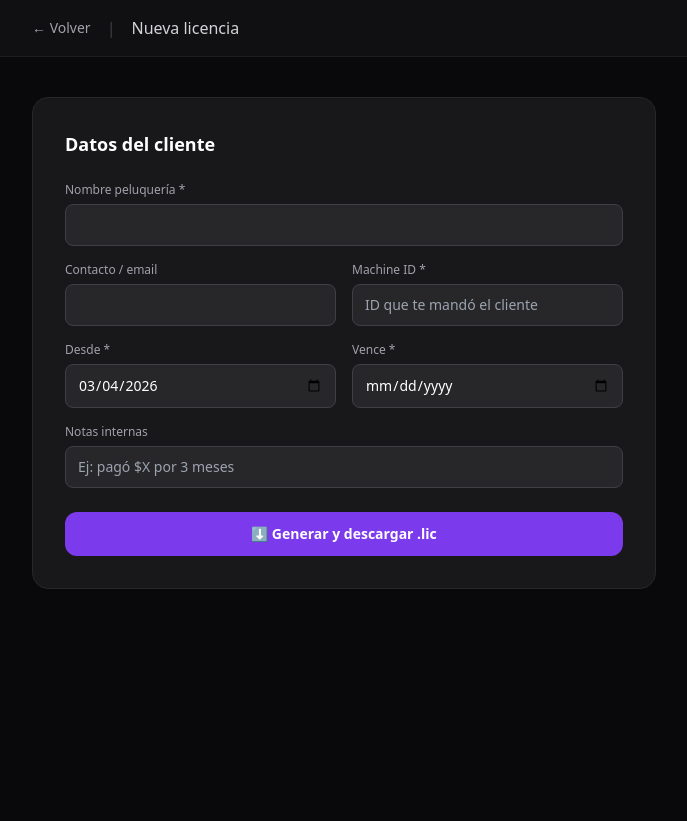
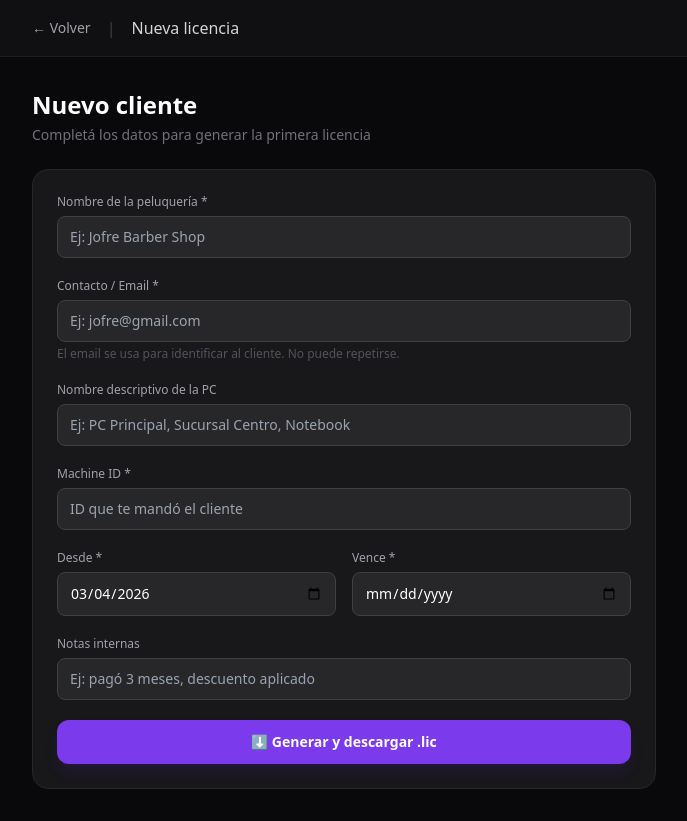
Before and after one commit to jtapiaa22/peluapp-admin, a Next.js app: page /nueva-licencia in a window 1280 px wide. Shown: the whole page, without its empty margins (296-983 px from the left). Before the commit the page ends 800 px from the top, so only its background shows below. Built offline with nearby package versions, Linux system fonts and the light colour scheme.

Commit message:
correccion

```diff
--- a/pages/api/generar-licencia.js
+++ b/pages/api/generar-licencia.js
@@ -4,18 +4,32 @@ import { createClient } from '@supabase/supabase-js'
 export default async function handler(req, res) {
   if (req.method !== 'POST') return res.status(405).end()
 
-  const { peluqueria, contacto, machineId, nombreMaquina, desde, hasta, notas } = req.body
+  const { peluqueria, contacto, machineId, nombreMaquina, desde, hasta, notas, esNuevoCliente } = req.body
+
   if (!peluqueria || !machineId || !desde || !hasta)
-    return res.status(400).json({ error: 'Faltan campos' })
-
+    return res.status(400).json({ error: 'Faltan campos obligatorios' })
 
   const sb = createClient(
     process.env.NEXT_PUBLIC_SUPABASE_URL,
     process.env.NEXT_PUBLIC_SUPABASE_ANON_KEY
   )
 
-  // Validar duplicado
-  if (contacto) {
+  // Validación según origen
+  if (esNuevoCliente && contacto) {
+    // Desde "Nueva licencia": el contacto no puede existir en absoluto
+    const { data: existente } = await sb
+      .from('licencias_vendidas')
+      .select('id')
+      .eq('contacto', contacto)
+      .limit(1)
+
+    if (existente?.length > 0) {
+      return res.status(400).json({
+        error: `Ya existe un cliente registrado con el contacto "${contacto}". Buscalo en el dashboard y agregá la máquina desde su detalle.`
+      })
+    }
+  } else if (!esNuevoCliente && contacto) {
+    // Desde "Agregar máquina": solo bloquear si esa máquina puntual ya está registrada
     const { data: existente } = await sb
       .from('licencias_vendidas')
       .select('id')
@@ -29,6 +43,7 @@ export default async function handler(req, res) {
       })
     }
   }
+  // Renovar: sin validación de duplicado, siempre permitido
 
   const SECRET_KEY = process.env.NEXT_PUBLIC_SECRET_KEY
   const firma = crypto
@@ -36,15 +51,18 @@ export default async function handler(req, res) {
     .update(`peluapp|${machineId}|${desde}|${hasta}`)
     .digest('hex')
 
-  const datos = { app: 'peluapp', machineId, desde, vence: hasta, firma }
+  const datos    = { app: 'peluapp', machineId, desde, vence: hasta, firma }
   const licBase64 = Buffer.from(JSON.stringify(datos)).toString('base64')
 
   const { error } = await sb.from('licencias_vendidas').insert({
-    peluqueria, contacto: contacto || null,
-    machine_id: machineId,
-    nombre_maquina: nombreMaquina || null,
-    desde, vence: hasta,
-    lic_base64: licBase64, notas: notas || null,
+    peluqueria,
+    contacto:       contacto       || null,
+    machine_id:     machineId,
+    nombre_maquina: nombreMaquina  || null,
+    desde,
+    vence:          hasta,
+    lic_base64:     licBase64,
+    notas:          notas          || null,
   })
 
   if (error) return res.status(500).json({ error: error.message })
--- a/pages/nueva-licencia.jsx
+++ b/pages/nueva-licencia.jsx
@@ -3,9 +3,18 @@ import { useRouter } from 'next/router'
 
 export default function NuevaLicencia() {
   const router = useRouter()
-  const [form, setForm] = useState({ peluqueria: '', contacto: '', machineId: '', desde: new Date().toISOString().split('T')[0], hasta: '', notas: '' })
+
+  const [form, setForm] = useState({
+    peluqueria:    '',
+    contacto:      '',
+    machineId:     '',
+    nombreMaquina: '',
+    desde:         new Date().toISOString().split('T')[0],
+    hasta:         '',
+    notas:         '',
+  })
   const [loading, setLoading] = useState(false)
-  const [msg, setMsg] = useState(null)
+  const [msg, setMsg]         = useState(null)
 
   const inp = "w-full bg-zinc-800 border border-zinc-700 rounded-lg px-3 py-2.5 text-white text-sm focus:outline-none focus:border-violet-500 transition-colors"
 
@@ -15,7 +24,7 @@ export default function NuevaLicencia() {
     const res = await fetch('/api/generar-licencia', {
       method: 'POST',
       headers: { 'Content-Type': 'application/json' },
-      body: JSON.stringify(form),
+      body: JSON.stringify({ ...form, esNuevoCliente: true }),
     })
     const data = await res.json()
     setLoading(false)
@@ -33,34 +42,63 @@ export default function NuevaLicencia() {
 
   return (
     <div className="min-h-screen bg-zinc-950 text-white">
+
+      {/* Header */}
       <div className="border-b border-zinc-800/60 bg-zinc-900/50 backdrop-blur sticky top-0 z-10">
         <div className="max-w-2xl mx-auto px-6 py-4 flex items-center gap-4">
           <button onClick={() => router.push('/dashboard')}
-            className="text-zinc-400 hover:text-white transition-colors text-sm">← Volver</button>
+            className="text-zinc-400 hover:text-white transition-colors text-sm">
+            ← Volver
+          </button>
           <span className="text-zinc-700">|</span>
           <span className="text-zinc-300 font-medium">Nueva licencia</span>
         </div>
       </div>
 
-      <div className="max-w-2xl mx-auto px-6 py-10 fade-in">
-        <form onSubmit={generar} className="bg-zinc-900 border border-zinc-800 rounded-2xl p-8">
-          <h2 className="text-lg font-bold mb-6">Datos del cliente</h2>
-          <div className="grid grid-cols-2 gap-4">
-            <div className="col-span-2">
-              <label className="text-xs text-zinc-400 mb-1.5 block">Nombre peluquería *</label>
+      <div className="max-w-2xl mx-auto px-6 py-8 fade-in">
+
+        <div className="mb-6">
+          <h1 className="text-2xl font-bold text-white">Nuevo cliente</h1>
+          <p className="text-zinc-500 text-sm mt-1">Completá los datos para generar la primera licencia</p>
+        </div>
+
+        <form onSubmit={generar} className="bg-zinc-900 border border-zinc-800 rounded-2xl p-6 flex flex-col gap-5">
+
+          {/* Peluquería */}
+          <div>
+            <label className="text-xs text-zinc-400 mb-1.5 block">Nombre de la peluquería *</label>
             <input className={inp} required value={form.peluqueria}
+              placeholder="Ej: Jofre Barber Shop"
               onChange={e => setForm(f => ({ ...f, peluqueria: e.target.value }))} />
           </div>
+
+          {/* Contacto */}
           <div>
-              <label className="text-xs text-zinc-400 mb-1.5 block">Contacto / email</label>
-              <input className={inp} value={form.contacto}
+            <label className="text-xs text-zinc-400 mb-1.5 block">Contacto / Email *</label>
+            <input className={inp} required value={form.contacto}
+              placeholder="Ej: jofre@gmail.com"
               onChange={e => setForm(f => ({ ...f, contacto: e.target.value }))} />
+            <p className="text-xs text-zinc-600 mt-1">El email se usa para identificar al cliente. No puede repetirse.</p>
           </div>
+
+          {/* Nombre máquina */}
+          <div>
+            <label className="text-xs text-zinc-400 mb-1.5 block">Nombre descriptivo de la PC</label>
+            <input className={inp} value={form.nombreMaquina}
+              placeholder="Ej: PC Principal, Sucursal Centro, Notebook"
+              onChange={e => setForm(f => ({ ...f, nombreMaquina: e.target.value }))} />
+          </div>
+
+          {/* Machine ID */}
           <div>
             <label className="text-xs text-zinc-400 mb-1.5 block">Machine ID *</label>
-              <input className={inp} required value={form.machineId} placeholder="ID que te mandó el cliente"
+            <input className={inp} required value={form.machineId}
+              placeholder="ID que te mandó el cliente"
               onChange={e => setForm(f => ({ ...f, machineId: e.target.value }))} />
           </div>
+
+          {/* Fechas */}
+          <div className="grid grid-cols-2 gap-4">
             <div>
               <label className="text-xs text-zinc-400 mb-1.5 block">Desde *</label>
               <input type="date" className={inp} required value={form.desde}
@@ -71,19 +109,33 @@ export default function NuevaLicencia() {
               <input type="date" className={inp} required value={form.hasta}
                 onChange={e => setForm(f => ({ ...f, hasta: e.target.value }))} />
             </div>
-            <div className="col-span-2">
+          </div>
+
+          {/* Notas */}
+          <div>
             <label className="text-xs text-zinc-400 mb-1.5 block">Notas internas</label>
-              <input className={inp} value={form.notas} placeholder="Ej: pagó $X por 3 meses"
+            <input className={inp} value={form.notas}
+              placeholder="Ej: pagó 3 meses, descuento aplicado"
               onChange={e => setForm(f => ({ ...f, notas: e.target.value }))} />
           </div>
+
+          {/* Mensaje */}
+          {msg && (
+            <div className={`px-4 py-3 rounded-xl text-sm border ${
+              msg.tipo === 'ok'
+                ? 'bg-green-500/10 border-green-500/20 text-green-400'
+                : 'bg-red-500/10 border-red-500/20 text-red-400'
+            }`}>
+              {msg.texto}
             </div>
-          {msg && (
-            <p className={`mt-4 text-sm ${msg.tipo === 'ok' ? 'text-green-400' : 'text-red-400'}`}>{msg.texto}</p>
           )}
+
+          {/* Botón */}
           <button type="submit" disabled={loading}
-            className="mt-6 w-full bg-violet-600 hover:bg-violet-500 disabled:opacity-50 text-white font-semibold py-3 rounded-xl text-sm transition-colors">
+            className="bg-violet-600 hover:bg-violet-500 disabled:opacity-50 text-white font-semibold py-3 rounded-xl text-sm transition-colors shadow-lg shadow-violet-900/20">
             {loading ? 'Generando...' : '⬇ Generar y descargar .lic'}
           </button>
+
         </form>
       </div>
     </div>
--- a/pages/peluqueria/[nombre].jsx
+++ b/pages/peluqueria/[nombre].jsx
@@ -82,13 +82,14 @@ export default function DetallePeluqueria() {
       method: 'POST',
       headers: { 'Content-Type': 'application/json' },
       body: JSON.stringify({
-        peluqueria:    nombre,
-        contacto:      licencias[0]?.contacto || '',
-        machineId:     machineIdSeleccionado,
-        nombreMaquina: nombreMaqSeleccionada,
-        desde:         form.desde,
-        hasta:         form.hasta,
-        notas:         form.notas,
+        peluqueria:     nombre,
+        contacto:       licencias[0]?.contacto || '',
+        machineId:      machineIdSeleccionado,
+        nombreMaquina:  nombreMaqSeleccionada,
+        desde:          form.desde,
+        hasta:          form.hasta,
+        notas:          form.notas,
+        esNuevoCliente: false,
       }),
     })
     const data = await res.json()
@@ -116,13 +117,14 @@ export default function DetallePeluqueria() {
       method: 'POST',
       headers: { 'Content-Type': 'application/json' },
       body: JSON.stringify({
-        peluqueria:    nombre,
-        contacto:      licencias[0]?.contacto || '',
-        machineId:     formNueva.machineId,
-        nombreMaquina: formNueva.nombreMaquina,
-        desde:         formNueva.desde,
-        hasta:         formNueva.hasta,
-        notas:         formNueva.notas,
+        peluqueria:     nombre,
+        contacto:       licencias[0]?.contacto || '',
+        machineId:      formNueva.machineId,
+        nombreMaquina:  formNueva.nombreMaquina,
+        desde:          formNueva.desde,
+        hasta:          formNueva.hasta,
+        notas:          formNueva.notas,
+        esNuevoCliente: false,  // ← clave: no valida duplicado de contacto
       }),
     })
     const data = await res.json()
@@ -297,11 +299,9 @@ export default function DetallePeluqueria() {
                 return (
                   <div key={maq.machineId} className="bg-zinc-900 border border-zinc-800 rounded-2xl p-5">
 
-                    {/* Header máquina */}
                     <div className="flex items-start justify-between gap-4 mb-4 flex-wrap">
                       <div>
                         <p className="text-xs text-zinc-500 mb-1">Máquina {i + 1}</p>
-                        {/* Nombre descriptivo */}
                         <p className="text-white font-semibold text-base mb-2">
                           {maq.ultima.nombre_maquina || <span className="text-zinc-500 font-normal italic">Sin nombre</span>}
                         </p>
```
Lines whose indentation alone changed are shown as unchanged.
